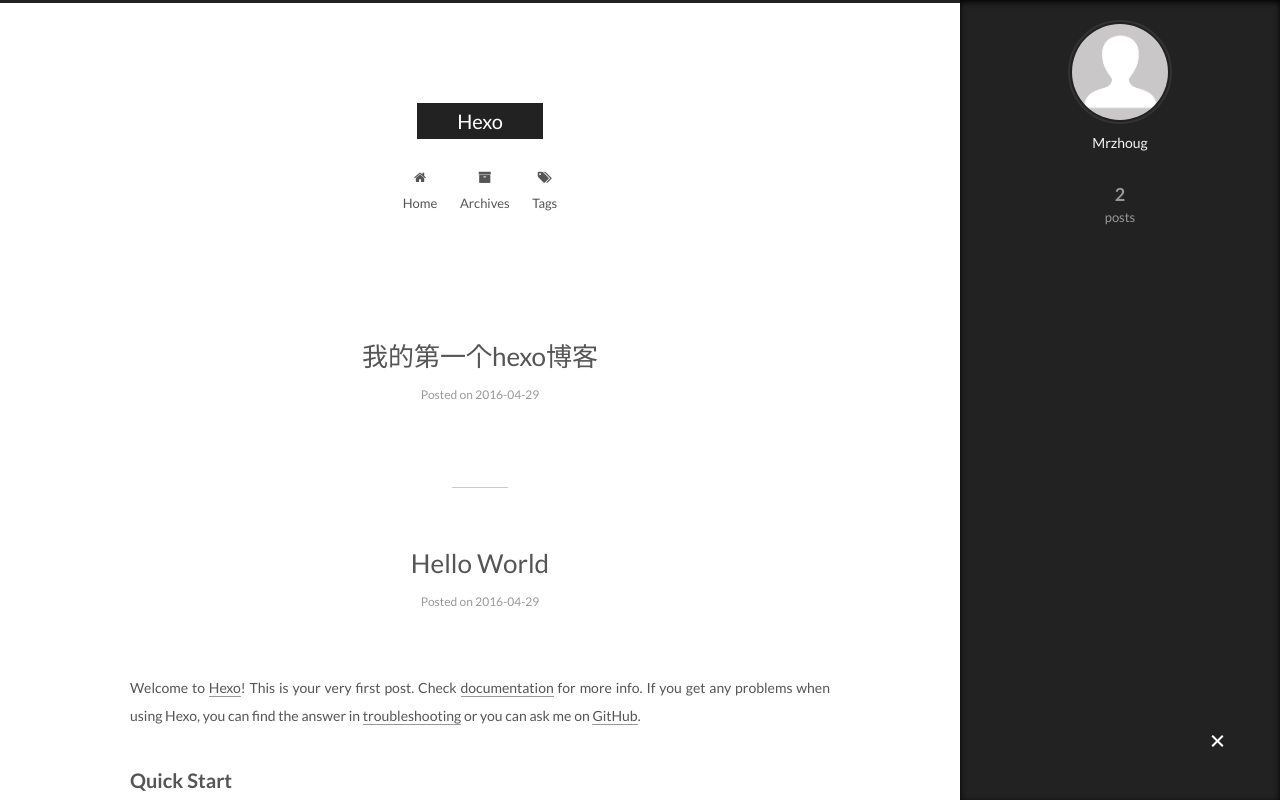
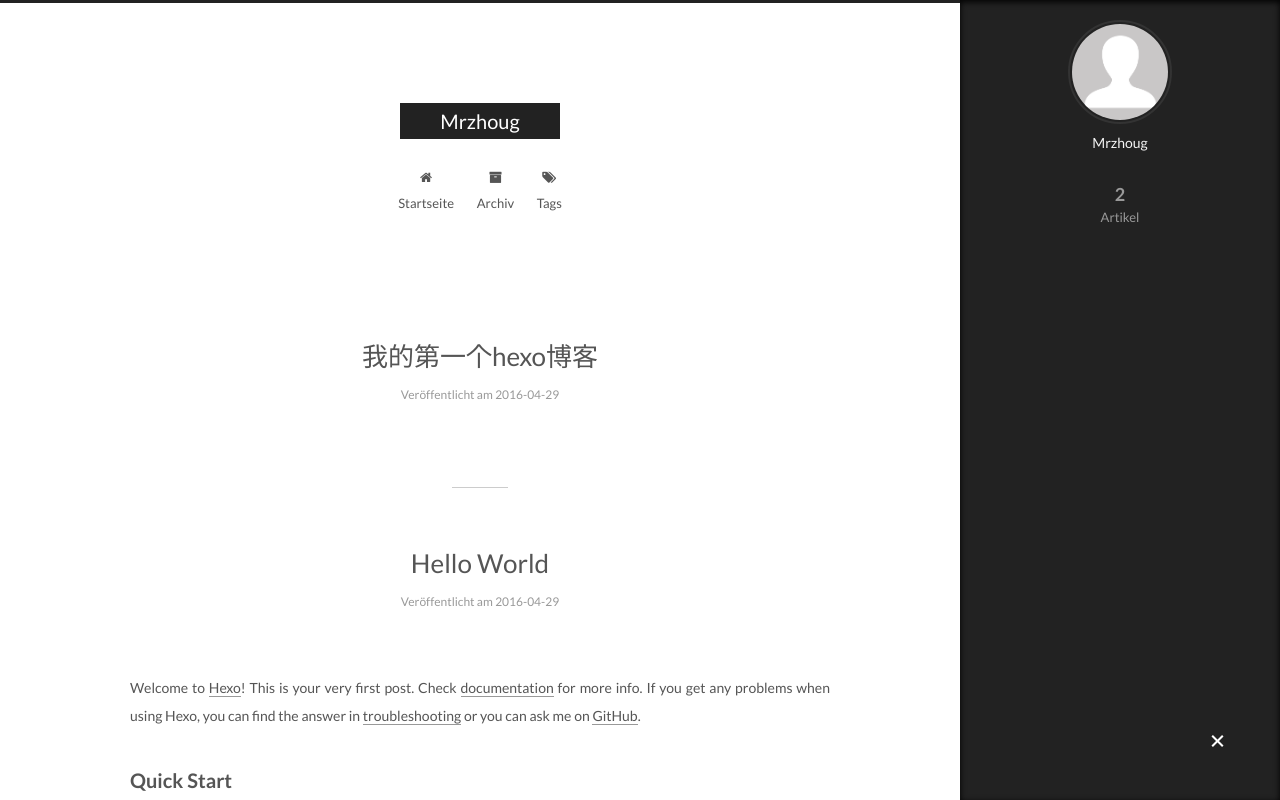
Before and after one commit to Mrzhoug/Mrzhoug.github.io, a plain HTML site: page index.html in a window 1280 px wide. Both pictures are taken after a click on the element 1217 px from the left and 742 px from the top of the page. Shown: the top 800 px of the page. Drawn offline with Linux system fonts and the light colour scheme.

Commit message:
Site updated: 2016-05-10 19:39:31

```diff
--- a/css/main.css
+++ b/css/main.css
@@ -1555,7 +1555,7 @@
   width: 4px;
   height: 4px;
   border-radius: 50%;
-  background: #af71e8;
+  background: #c6fa8e;
 }
 .links-of-blogroll {
   font-size: 13px;
--- a/index.html
+++ b/index.html
@@ -86,12 +86,12 @@
 
 <meta name="description">
 <meta property="og:type" content="website">
-<meta property="og:title" content="Hexo">
+<meta property="og:title" content="Mrzhoug">
 <meta property="og:url" content="http://yoursite.com/index.html">
-<meta property="og:site_name" content="Hexo">
+<meta property="og:site_name" content="Mrzhoug">
 <meta property="og:description">
 <meta name="twitter:card" content="summary">
-<meta name="twitter:title" content="Hexo">
+<meta name="twitter:title" content="Mrzhoug">
 <meta name="twitter:description">
 
 
@@ -110,7 +110,7 @@
   };
 </script>
 
-  <title> Hexo </title>
+  <title> Mrzhoug </title>
 </head>
 
 <body itemscope itemtype="http://schema.org/WebPage" lang="">
@@ -143,7 +143,7 @@
   <div class="custom-logo-site-title">
     <a href="/"  class="brand" rel="start">
       <span class="logo-line-before"><i></i></span>
-      <span class="site-title">Hexo</span>
+      <span class="site-title">Mrzhoug</span>
       <span class="logo-line-after"><i></i></span>
     </a>
   </div>
@@ -170,7 +170,7 @@
 
               <i class="menu-item-icon fa fa-fw fa-home"></i> <br />
 
-            Home
+            Startseite
           </a>
         </li>
 
@@ -180,7 +180,7 @@
 
               <i class="menu-item-icon fa fa-fw fa-archive"></i> <br />
 
-            Archives
+            Archiv
           </a>
         </li>
 
@@ -246,7 +246,7 @@
             <span class="post-meta-item-icon">
               <i class="fa fa-calendar-o"></i>
             </span>
-            <span class="post-meta-item-text">Posted on</span>
+            <span class="post-meta-item-text">Veröffentlicht am</span>
             <time itemprop="dateCreated" datetime="2016-04-29T18:29:30+08:00" content="2016-04-29">
               2016-04-29
             </time>
@@ -339,7 +339,7 @@
             <span class="post-meta-item-icon">
               <i class="fa fa-calendar-o"></i>
             </span>
-            <span class="post-meta-item-text">Posted on</span>
+            <span class="post-meta-item-text">Veröffentlicht am</span>
             <time itemprop="dateCreated" datetime="2016-04-29T18:21:51+08:00" content="2016-04-29">
               2016-04-29
             </time>
@@ -449,7 +449,7 @@
           <div class="site-state-item site-state-posts">
             <a href="/archives">
               <span class="site-state-item-count">2</span>
-              <span class="site-state-item-name">posts</span>
+              <span class="site-state-item-name">Artikel</span>
             </a>
           </div>
 
@@ -496,7 +496,7 @@
 </div>
 
 <div class="powered-by">
-  Powered by <a class="theme-link" href="http://hexo.io">Hexo</a>
+  Erstellt mit  <a class="theme-link" href="http://hexo.io">Hexo</a>
 </div>
 
 <div class="theme-info">
```
Also changed, not shown: 2016/04/29/My-name-is-zhouguoqiao/index.html (+11 -11 lines), 2016/04/29/hello-world/index.html (+10 -10 lines), archives/2016/04/index.html (+10 -10 lines), archives/2016/index.html (+10 -10 lines), archives/index.html (+10 -10 lines).
